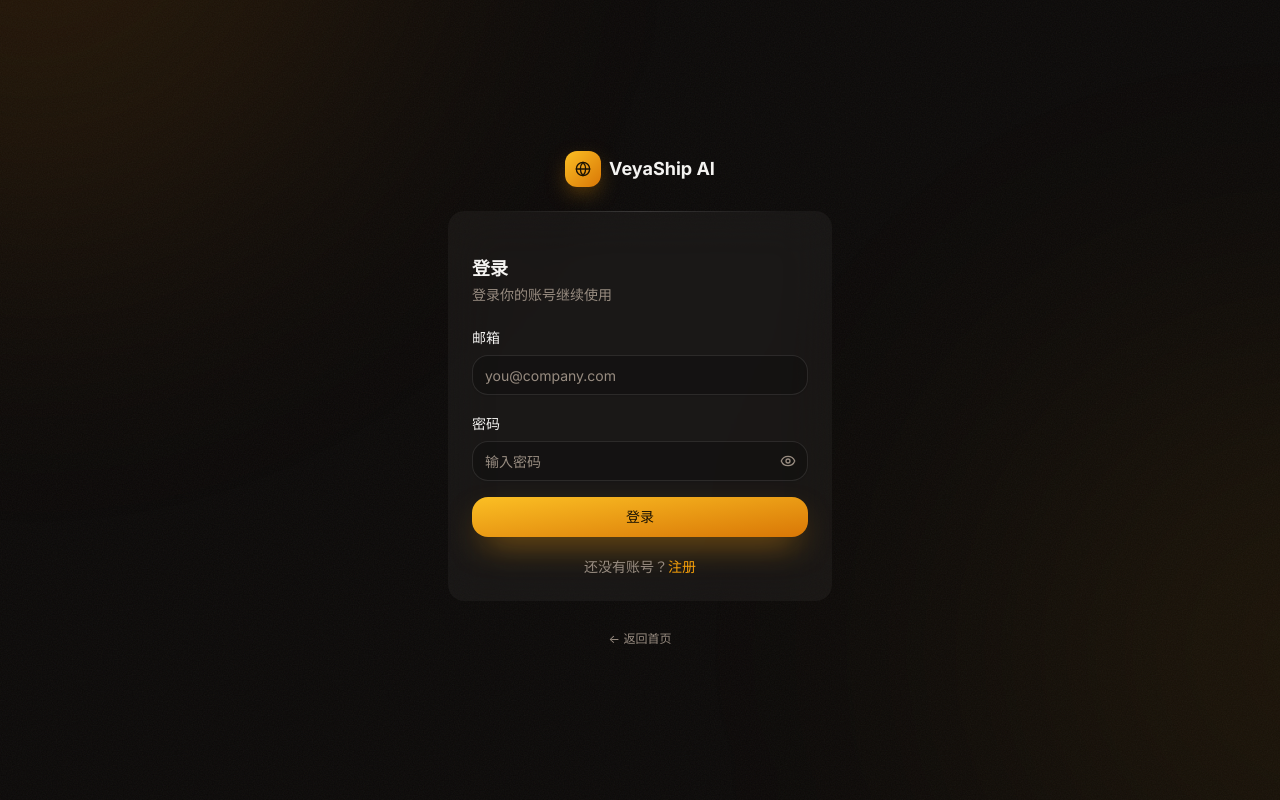
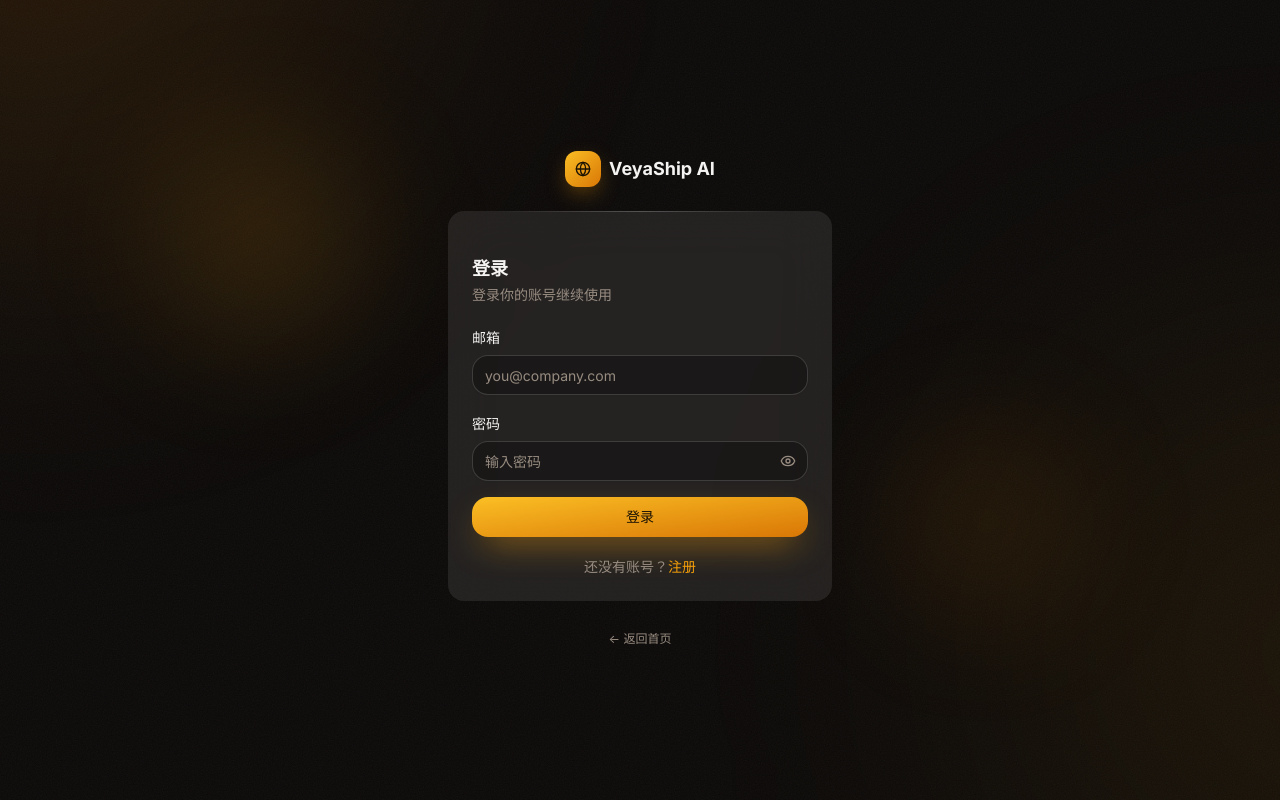
Before and after one commit to Drir1203/crossborder-ai, a React (Vite) app in the folder crossborder-ai/frontend/: page /login in a window 1280 px wide. Built offline with nearby package versions, Linux system fonts and the light colour scheme; no server answers.

Commit message:
fix(theme): 修复暗色全黑，提亮玻璃 + 柔光池 + 输入框对比度

```diff
--- a/crossborder-ai/frontend/src/components/layout/root-layout.tsx
+++ b/crossborder-ai/frontend/src/components/layout/root-layout.tsx
@@ -30,6 +30,8 @@
     <div className="relative flex h-screen overflow-hidden">
       {/* 高级感背景：aurora 光晕 + 细腻颗粒 */}
       <div className="aurora-layer" aria-hidden />
+      <div className="glow glow-1" aria-hidden />
+      <div className="glow glow-2" aria-hidden />
       <div className="grain" aria-hidden />
 
       {/* 桌面端侧边栏 */}
--- a/crossborder-ai/frontend/src/components/ui/input.tsx
+++ b/crossborder-ai/frontend/src/components/ui/input.tsx
@@ -9,7 +9,7 @@
       <input
         type={type}
         className={cn(
-          'flex h-9 w-full rounded-md border border-input bg-transparent px-3 py-1 text-sm shadow-sm transition-all file:border-0 file:bg-transparent file:text-sm file:font-medium file:text-foreground placeholder:text-muted-foreground focus-visible:outline-none focus-visible:ring-2 focus-visible:ring-primary/40 focus-visible:border-primary/40 disabled:cursor-not-allowed disabled:opacity-50',
+          'flex h-9 w-full rounded-md border border-input bg-transparent px-3 py-1 text-sm text-foreground shadow-sm transition-all file:border-0 file:bg-transparent file:text-sm file:font-medium file:text-foreground placeholder:text-muted-foreground focus-visible:outline-none focus-visible:ring-2 focus-visible:ring-primary/40 focus-visible:border-primary/40 disabled:cursor-not-allowed disabled:opacity-50',
           className,
         )}
         ref={ref}
--- a/crossborder-ai/frontend/src/pages/auth/LoginPage.tsx
+++ b/crossborder-ai/frontend/src/pages/auth/LoginPage.tsx
@@ -38,6 +38,8 @@
     <div className="relative min-h-screen flex items-center justify-center p-4 overflow-hidden">
       {/* 高级感背景：aurora 光晕 + 细腻颗粒 */}
       <div className="aurora-layer" aria-hidden />
+      <div className="glow glow-1" aria-hidden />
+      <div className="glow glow-2" aria-hidden />
       <div className="grain" aria-hidden />
 
       <div className="relative z-10 w-full max-w-sm space-y-6">
@@ -69,7 +71,7 @@
             <div className="space-y-1.5">
               <Label htmlFor="email" className="text-sm text-foreground">邮箱</Label>
               <Input id="email" type="email" placeholder="you@company.com" {...register('email')}
-                className="h-10 rounded-lg border-glass-border bg-black/10 dark:bg-black/20" />
+                className="h-10 rounded-lg border-glass-border bg-black/10 dark:bg-black/30" />
               {errors.email && <p className="text-xs text-red-500">{errors.email.message}</p>}
             </div>
 
@@ -77,7 +79,7 @@
               <Label htmlFor="password" className="text-sm text-foreground">密码</Label>
               <div className="relative">
                 <Input id="password" type={showPassword ? 'text' : 'password'} placeholder="输入密码" {...register('password')}
-                  className="h-10 rounded-lg border-glass-border bg-black/10 dark:bg-black/20 pr-10" />
+                  className="h-10 rounded-lg border-glass-border bg-black/10 dark:bg-black/30 pr-10" />
                 <button type="button" onClick={() => setShowPassword(!showPassword)}
                   className="absolute right-3 top-1/2 -translate-y-1/2 text-muted-foreground hover:text-foreground">
                   {showPassword ? <EyeOff className="h-4 w-4" /> : <Eye className="h-4 w-4" />}
--- a/crossborder-ai/frontend/src/pages/auth/RegisterPage.tsx
+++ b/crossborder-ai/frontend/src/pages/auth/RegisterPage.tsx
@@ -46,6 +46,8 @@
     <div className="relative min-h-screen flex items-center justify-center p-4 overflow-hidden">
       {/* 高级感背景：aurora 光晕 + 细腻颗粒 */}
       <div className="aurora-layer" aria-hidden />
+      <div className="glow glow-1" aria-hidden />
+      <div className="glow glow-2" aria-hidden />
       <div className="grain" aria-hidden />
 
       <div className="relative z-10 w-full max-w-sm space-y-6">
@@ -77,13 +79,13 @@
                 <div className="space-y-1.5">
                   <Label className="text-sm text-foreground">邮箱</Label>
                   <Input type="email" placeholder="you@company.com" {...register('email')}
-                    className="h-10 rounded-lg border-glass-border bg-black/10 dark:bg-black/20" />
+                    className="h-10 rounded-lg border-glass-border bg-black/10 dark:bg-black/30" />
                   {errors.email && <p className="text-xs text-red-500">{errors.email.message}</p>}
                 </div>
                 <div className="space-y-1.5">
                   <Label className="text-sm text-foreground">用户名</Label>
                   <Input placeholder="your-name" {...register('username')}
-                    className="h-10 rounded-lg border-glass-border bg-black/10 dark:bg-black/20" />
+                    className="h-10 rounded-lg border-glass-border bg-black/10 dark:bg-black/30" />
                   {errors.username && <p className="text-xs text-red-500">{errors.username.message}</p>}
                 </div>
                 <Button type="button" onClick={nextStep} className="w-full h-10 rounded-lg">继续</Button>
@@ -97,7 +99,7 @@
                   <Label className="text-sm text-foreground">密码</Label>
                   <div className="relative">
                     <Input type={showPassword ? 'text' : 'password'} placeholder="至少 6 位" {...register('password')}
-                      className="h-10 rounded-lg border-glass-border bg-black/10 dark:bg-black/20 pr-10" />
+                      className="h-10 rounded-lg border-glass-border bg-black/10 dark:bg-black/30 pr-10" />
                     <button type="button" onClick={() => setShowPassword(!showPassword)}
                       className="absolute right-3 top-1/2 -translate-y-1/2 text-muted-foreground">
                       {showPassword ? <EyeOff className="h-4 w-4" /> : <Eye className="h-4 w-4" />}
@@ -108,7 +110,7 @@
                 <div className="space-y-1.5">
                   <Label className="text-sm text-foreground">确认密码</Label>
                   <Input type="password" placeholder="再次输入密码" {...register('confirmPassword')}
-                    className="h-10 rounded-lg border-glass-border bg-black/10 dark:bg-black/20" />
+                    className="h-10 rounded-lg border-glass-border bg-black/10 dark:bg-black/30" />
                   {errors.confirmPassword && <p className="text-xs text-red-500">{errors.confirmPassword.message}</p>}
                 </div>
                 <Button type="submit" disabled={isLoading} className="w-full h-10 rounded-lg">
--- a/crossborder-ai/frontend/src/pages/dashboard/DashboardPage.tsx
+++ b/crossborder-ai/frontend/src/pages/dashboard/DashboardPage.tsx
@@ -216,7 +216,7 @@
               onChange={(e) => setCategoryInput(e.target.value)}
               onKeyDown={(e) => e.key === 'Enter' && handleAnalyze()}
               placeholder="输入品类名，如：蓝牙耳机、瑜伽裤、智能手表..."
-              className="flex-1 h-9 rounded-lg bg-black/10 dark:bg-black/20"
+              className="flex-1 h-9 rounded-lg bg-black/10 dark:bg-black/30"
             />
             <Button size="sm" className="gap-1 shrink-0" onClick={handleAnalyze} disabled={analyzing}>
               {analyzing ? <Loader2 className="h-4 w-4 animate-spin" /> : <><TrendingUp className="h-4 w-4" />AI 分析</>}
@@ -279,7 +279,7 @@
               onChange={(e) => setInput(e.target.value)}
               onKeyDown={(e) => e.key === 'Enter' && handleSubmit()}
               placeholder={'粘贴商品链接，或说「帮我算利润」...'}
-              className="flex-1 h-10 rounded-lg bg-black/10 dark:bg-black/20"
+              className="flex-1 h-10 rounded-lg bg-black/10 dark:bg-black/30"
             />
             <Button onClick={handleSubmit} disabled={!input.trim() || agentMutation.isPending} className="h-10 px-4">
               {agentMutation.isPending ? <Loader2 className="h-4 w-4 animate-spin" /> : <Bot className="h-4 w-4" />}
--- a/crossborder-ai/frontend/src/styles/globals.css
+++ b/crossborder-ai/frontend/src/styles/globals.css
@@ -59,10 +59,10 @@
     --input: 30 10% 15%;
     --ring: 38 92% 50%;
     /* ── v2 高级感 token（玻璃 / 渐变 / 发光 / 阴影） ── */
-    --glass-bg: rgba(255, 255, 255, 0.045);
-    --glass-bg-strong: rgba(255, 255, 255, 0.07);
-    --glass-border: rgba(255, 255, 255, 0.10);
-    --glass-highlight: rgba(255, 255, 255, 0.14);
+    --glass-bg: rgba(255, 255, 255, 0.09);
+    --glass-bg-strong: rgba(255, 255, 255, 0.13);
+    --glass-border: rgba(255, 255, 255, 0.16);
+    --glass-highlight: rgba(255, 255, 255, 0.22);
     --gradient-from: #fbbf24;
     --gradient-to: #d97706;
     --gradient-foreground: #1a1204;
@@ -125,6 +125,23 @@
   background-size: 256px 256px;
 }
 
+/* ── 柔光池（3D 深度来源，不是"球"：大、虚、低透明度、慢飘） ── */
+.glow {
+  position: fixed;
+  border-radius: 50%;
+  z-index: 0;
+  pointer-events: none;
+  filter: blur(60px);
+  will-change: transform;
+}
+.glow-1 { width: 320px; height: 320px; top: 12%; left: 8%; background: radial-gradient(circle, rgba(245,158,11,0.20), transparent 65%); animation: glow-float 16s ease-in-out infinite; }
+.glow-2 { width: 280px; height: 280px; bottom: 15%; right: 12%; background: radial-gradient(circle, rgba(217,119,6,0.16), transparent 65%); animation: glow-float 20s ease-in-out infinite -7s; }
+@keyframes glow-float {
+  0%   { transform: translateY(0); }
+  50%  { transform: translateY(-22px); }
+  100% { transform: translateY(0); }
+}
+
 /* 主题切换过渡动画 */
 *,
 
--- a/crossborder-ai/frontend/src/utils/themes.ts
+++ b/crossborder-ai/frontend/src/utils/themes.ts
@@ -54,10 +54,10 @@
       '--border': '30 10% 15%',
       '--input': '30 10% 15%',
       '--ring': '38 92% 50%',
-      '--glass-bg': 'rgba(255, 255, 255, 0.045)',
-      '--glass-bg-strong': 'rgba(255, 255, 255, 0.07)',
-      '--glass-border': 'rgba(255, 255, 255, 0.10)',
-      '--glass-highlight': 'rgba(255, 255, 255, 0.14)',
+      '--glass-bg': 'rgba(255, 255, 255, 0.09)',
+      '--glass-bg-strong': 'rgba(255, 255, 255, 0.13)',
+      '--glass-border': 'rgba(255, 255, 255, 0.16)',
+      '--glass-highlight': 'rgba(255, 255, 255, 0.22)',
       '--gradient-from': '#fbbf24',
       '--gradient-to': '#d97706',
       '--gradient-foreground': '#1a1204',
```
